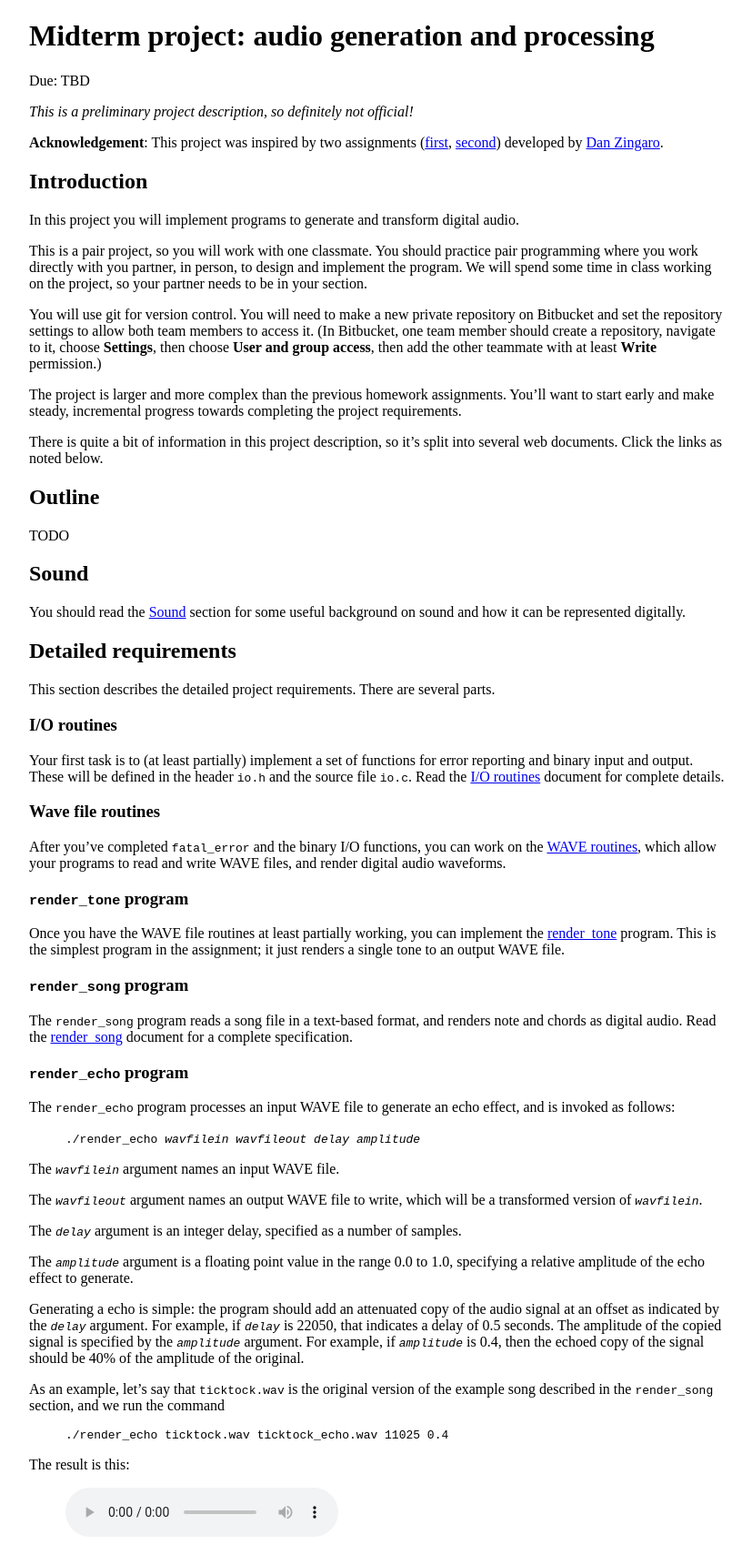
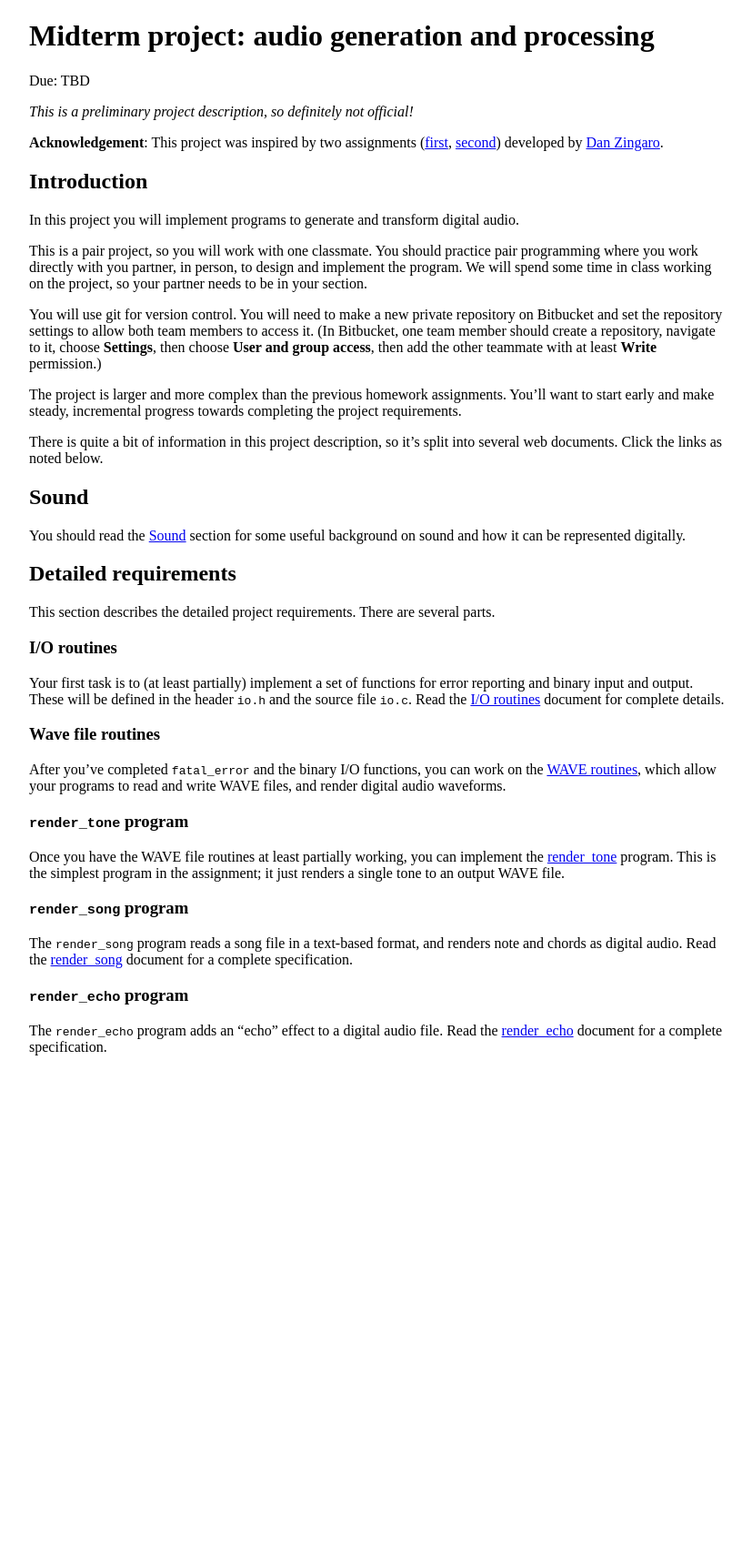
Before and after one commit to jhuintprog/fall2019, a Jekyll site: the page built from midterm_proj.md, in a window 1280 px wide. Shown: the whole page at 91% size, without its empty margins (224-1051 px from the left). Built offline with Jekyll 4.4.1, drawn with Linux system fonts in a browser that asks for light colours; after the commit the page ends 1176 px from its top, so only the background shows below that.

Commit message:
move specs for render_echo to separate file

```diff
--- a/midterm_proj.md
+++ b/midterm_proj.md
@@ -20,10 +20,6 @@ You will use git for version control.  You will need to make a new private repos
 The project is larger and more complex than the previous homework assignments.  You’ll want to start early and make steady, incremental progress towards completing the project requirements.
 
 There is quite a bit of information in this project description, so it's split into several web documents.  Click the links as noted below.
-
-## Outline
-
-TODO
 
 ## Sound
 
@@ -51,28 +47,4 @@ The `render_song` program reads a song file in a text-based format, and renders
 
 ### `render_echo` program
 
-The `render_echo` program processes an input WAVE file to generate an echo effect, and is invoked as follows:
-
-> <tt>./render&#95;echo <i>wavfilein</i> <i>wavfileout</i> <i>delay</i> <i>amplitude</i></tt>
-
-The <tt><i>wavfilein</i></tt> argument names an input WAVE file.
-
-The <tt><i>wavfileout</i></tt> argument names an output WAVE file to write, which will be a transformed version of <tt><i>wavfilein</i></tt>.
-
-The <tt><i>delay</i></tt> argument is an integer delay, specified as a number of samples.
-
-The <tt><i>amplitude</i></tt> argument is a floating point value in the range 0.0 to 1.0, specifying a relative amplitude of the echo effect to generate.
-
-Generating a echo is simple: the program should add an attenuated copy of the audio signal at an offset as indicated by the <tt><i>delay</i></tt> argument.  For example, if <tt><i>delay</i></tt> is 22050, that indicates a delay of 0.5 seconds.  The amplitude of the copied signal is specified by the <tt><i>amplitude</i></tt> argument.  For example, if <tt><i>amplitude</i></tt> is 0.4, then the echoed copy of the signal should be 40% of the amplitude of the original.
-
-As an example, let's say that <tt>ticktock.wav</tt> is the original version of the example song described in the `render_song` section, and we run the command
-
-<blockquote>
-<pre>
-./render&#95;echo ticktock.wav ticktock&#95;echo.wav 11025 0.4
-</pre>
-</blockquote>
-
-The result is this:
-
-> <audio controls><source src="snd/ticktock_echo.wav" type="audio/wav"></audio>
+The `render_echo` program adds an "echo" effect to a digital audio file.  Read the [render\_echo](render_echo.html) document for a complete specification.
```
Also changed, not shown: render_echo.md (added, +70 -0 lines), 4 other files.
